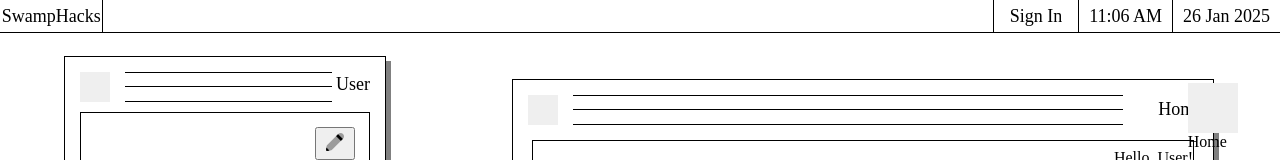
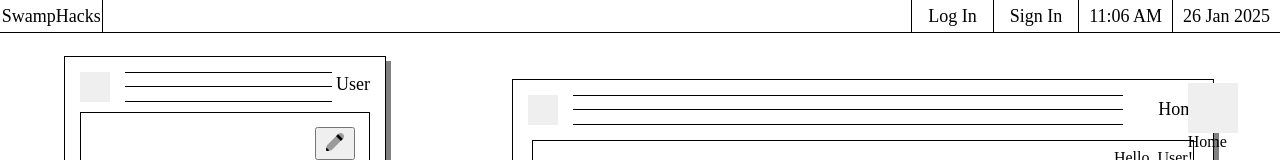
Before and after one commit to JonathanHooth/FutureDocs, a React (Vite) app in the folder frontend/: page / in a window 1280 px wide. Shown: the top 160 px of the page. Built offline with nearby package versions, Linux system fonts and the light colour scheme.

Commit message:
Update NavBar.jsx with login and sign up

```diff
--- a/frontend/src/components/NavBar.jsx
+++ b/frontend/src/components/NavBar.jsx
@@ -13,13 +13,33 @@ function NavBar() {
         </Link>
 
         <div className="rightSided">
-          <div className="account">
-            <Link className="navLink" to="/auth">
-              <button className="button">
-                {isLoggedIn ? "Log Out" : "Sign In"}
+          {!isLoggedIn && (
+            <>
+              <div className="account">
+                <Link className="navLink" to="/auth">
+                  <button className="button">Log In</button>
+                </Link>
+              </div>
+              <div className="account">
+                <Link className="navLink" to="/auth">
+                  <button className="button">Sign In</button>
+                </Link>
+              </div>
+            </>
+          )}
+          {isLoggedIn && (
+            <div className="account">
+              <button
+                className="button"
+                onClick={() => {
+                  setIsLoggedIn(false); // Simulate logout
+                  alert("Logged out successfully!");
+                }}
+              >
+                Log Out
               </button>
-            </Link>
-          </div>
+            </div>
+          )}
           <div className="time">11:06 AM</div>
           <div className="date">26 Jan 2025</div>
         </div>
```
